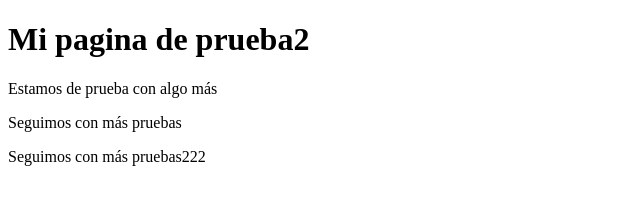
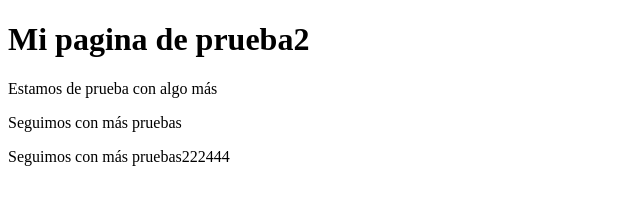
Before and after one commit to chaureiro/pruebasConGit, a plain HTML site: page index.html in a window 1280 px wide. Shown: the full height of the page, 0-640 px from the left. Drawn offline with Linux system fonts and the light colour scheme.

Commit message:
último cambio444

```diff
--- a/index.html
+++ b/index.html
@@ -9,6 +9,6 @@
        <h1>Mi pagina de prueba2</h1>
 	   <p> Estamos de prueba con algo más</p>
 	  <p> Seguimos con más pruebas</p>
-	  <p> Seguimos con más pruebas222</p>
+	  <p> Seguimos con más pruebas222444</p>
   </body>
 </html>
```
